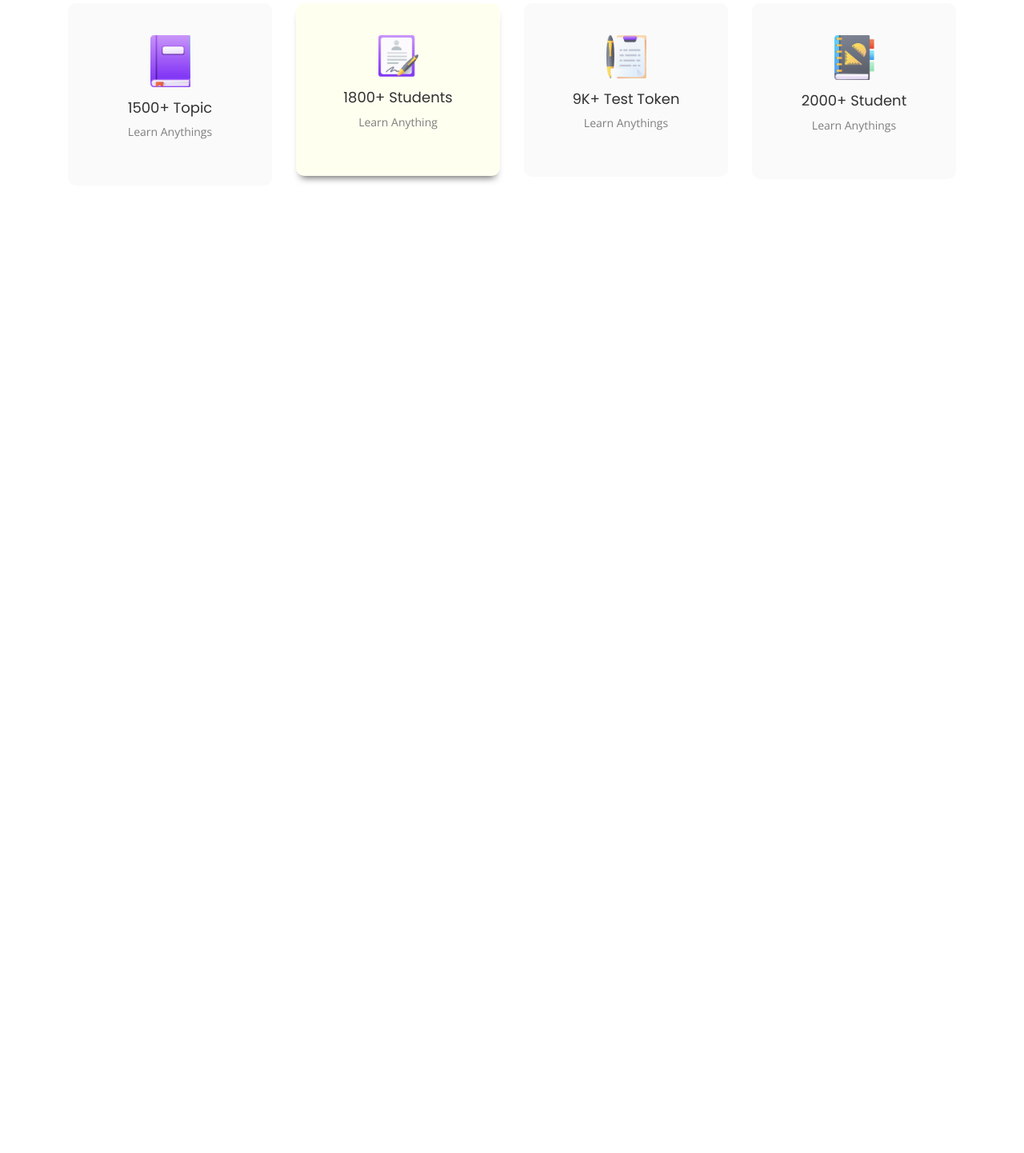
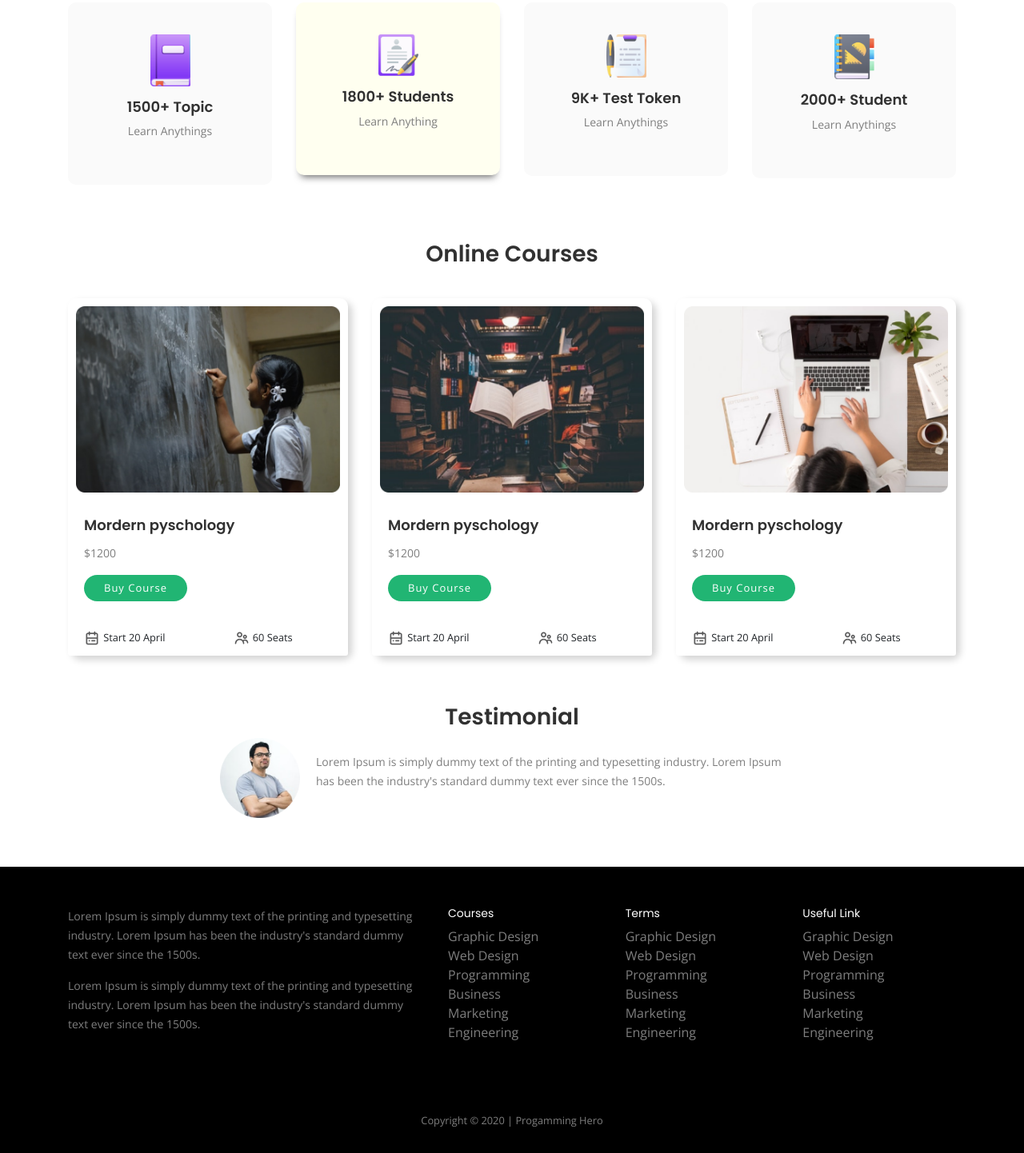
Before and after one commit to ZahirRussell/e-school-landing-page, a plain HTML site: page index.html in a window 1280 px wide. Shown: the part 439-1881 px from the top of the page at 80% size. Before the commit the page ends 800 px from the top, so only its background shows below. Drawn offline with nearby package versions, Linux system fonts and the light colour scheme; a script that the page names is missing.

Commit message:
Sections Added

```diff
--- a/css/style.css
+++ b/css/style.css
@@ -1,26 +1,3 @@
-/*
-  Theme Name: Theme Name
-  Author: Author Name
-  Support: admin@gmail.com
-  Description: Creative  HTML5 template.
-  Version: 1.0
-*/
-
-/* CSS Index
------------------------------------
-1. Theme default css
-2. header
-3. slider
-4. about-area
-5. features-box
-6. department
-7. team
-8. video-area
-9. counter
-10. footer
-*/
-
-
 
 /* 1. Theme default css */
 @import url('https://fonts.googleapis.com/css?family=Open+Sans:300,400,600,700|Poppins:300,400,500,600,700');
@@ -29,19 +6,7 @@
 	font-weight: normal;
 	font-style: normal;
 }
-.img {
-	max-width: 100%;
-	transition: all 0.3s ease-out 0s;
-}
-.f-left {
-	float: left
-}
-.f-right {
-	float: right
-}
-.fix {
-	overflow: hidden
-}
+
 a,
 .button {
 	-webkit-transition: all 0.3s ease-out 0s;
@@ -55,25 +20,9 @@ a:focus,
 	text-decoration: none;
 	outline: none;
 }
-a:focus,
-a:hover,
-.portfolio-cat a:hover,
-.footer -menu li a:hover {
-	color: #2B96CC;
-	text-decoration: none;
-}
-a,
-button {
-	color: #1696e7;
-	outline: medium none;
-}
-button:focus,input:focus,input:focus,textarea,textarea:focus{outline: 0}
-.uppercase {
-	text-transform: uppercase;
-}
-.capitalize {
-	text-transform: capitalize;
-}
+
+
+
 h1,
 h2,
 h3,
@@ -81,24 +30,16 @@ h4,
 h5,
 h6 {
 	font-family: 'Poppins', sans-serif;
-	font-weight: normal;
 	color: #313131;
 	margin-top: 0px;
 	font-style: normal;
-	font-weight: 400;
+	font-weight: 600;
 	text-transform: normal;
 }
-h1 a,
-h2 a,
-h3 a,
-h4 a,
-h5 a,
-h6 a {
-	color: inherit;
-}
+
 h1 {
 	font-size: 40px;
-	font-weight: 500;
+	font-weight: 800;
 }
 h2 {
 	font-size: 35px;
@@ -129,18 +70,7 @@ p {
 	color: #7e7e7e;
 	margin-bottom: 15px;
 }
-hr {
-	border-bottom: 1px solid #eceff8;
-	border-top: 0 none;
-	margin: 30px 0;
-	padding: 0;
-}
-label {
-	color: #7e7e7e;
-	cursor: pointer;
-	font-size: 14px;
-	font-weight: 400;
-}
+
 *::-moz-selection {
 	background: #d6b161;
 	color: #fff;
@@ -166,52 +96,20 @@ label {
 	font-size: 14px;
 	opacity: 1;
 }
-.theme-overlay {
-	position: relative
-}
-.theme-overlay::before {
-	background: #1696e7 none repeat scroll 0 0;
-	content: "";
-	height: 100%;
-	left: 0;
-	opacity: 0.6;
-	position: absolute;
-	top: 0;
-	width: 100%;
-}
-.separator {
-	border-top: 1px solid #f2f2f2
-}
-/* button style */
-
-/* .btn {
-	-moz-user-select: none;
-	background: #1696e7 none repeat scroll 0 0;
-	border: medium none;
-	border-radius: 2px;
-	color: #fff;
-	cursor: pointer;
-	display: inline-block;
-	font-size: 13px;
-	font-weight: 600;
-	letter-spacing: 1px;
-	line-height: 1;
-	margin-bottom: 0;
-	padding: 13px 25px;
-	text-align: center;
-	text-transform: uppercase;
-	touch-action: manipulation;
-	transition: all 0.3s ease 0s;
-	vertical-align: middle;
-	white-space: nowrap;
-} */
-
 
 .container{
 	margin-bottom: 20px;
 }
 .section-top{
 	background: #F0FFF0;
+}
+.section-top h6{
+	color: rgba(255, 94, 0, 0.877);
+	font-size: 13px;
+	font-weight: 500;
+}
+.green-color{
+	color: #21B573;;
 }
 .top-content{
 	padding: 50px;
@@ -222,11 +120,11 @@ label {
 	border-radius: 33px;
 	color: #fff;
 	font-size: 13px;
-	font-weight: 600;
+	font-weight: 500;
 	letter-spacing: 1px;
 	line-height: 1;
 	margin-bottom: 0;
-	padding: 13px 25px;
+	padding: 10px 25px;
 	text-align: center;
 	transition: all 0.3s ease 0s;
 	vertical-align: middle;
@@ -254,3 +152,57 @@ label {
 .info h5{
 	padding-top: 15px;
 	}
+
+.section-courses{
+	margin-top: 40px;
+	}
+.section-courses h3{
+	text-align: center;
+	padding: 30px;
+	}
+.card{
+	border: none;
+	border-radius: 10px;
+	box-shadow: 5px 5px 10px lightgray;
+	}
+.card-footer{
+	border-top: none;
+	background-color: white;
+	}
+.card img{
+	padding: 10px;
+	}
+.card-footer img{
+	padding: 0px;
+	}
+
+.section-testimonial {
+	padding: 40px;
+	}
+
+.section-testimonial p{
+	padding: 20px;
+	}
+
+.section-bottom{
+	background-color: black;
+	padding: 50px;
+	}
+
+.section-bottom h5{
+	font-size: 14px;
+	color: white;
+	font-weight: 400;
+	}
+.section-bottom li a{
+	font-weight: normal;
+	line-height: 24px;
+	color: #7e7e7e;
+	}
+
+footer{
+	text-align: center;
+	background-color: black;
+	color: #7e7e7e;
+	padding: 10px 10px 30px;
+	}
--- a/index.html
+++ b/index.html
@@ -19,7 +19,7 @@
     <body>
         <section class="section-top">
             <div class="container">
-                <nav class="navbar navbar-expand-lg d-flex">
+                <!-- <nav class="navbar navbar-expand-lg d-flex">
                     <img class="navbar-brand" width="150px" src="img/ICON/Logo.png">
                     <button class="navbar-toggler" type="button" data-toggle="collapse" data-target="#navbarNav" aria-controls="navbarNav" aria-expanded="false" aria-label="Toggle navigation">
                       <span class="navbar-toggler-icon"></span>
@@ -27,63 +27,47 @@
                     <div class="collapse navbar-collapse" id="navbarNav">
                       <ul class="navbar-nav">
                         <li class="nav-item active">
-                          <a class="nav-link" href="#">Home <span class="sr-only">(current)</span></a>
+                          <a class="nav-link" href="#">Books <span class="sr-only">(current)</span></a>
                         </li>
                         <li class="nav-item">
-                          <a class="nav-link" href="#">Features</a>
+                          <a class="nav-link" href="#">Courses</a>
                         </li>
                         <li class="nav-item">
-                          <a class="nav-link" href="#">Pricing</a>
+                          <a class="nav-link" href="#">Others</a>
                         </li>
                         <li class="nav-item">
-                          <a class="nav-link disabled" href="#" tabindex="-1" aria-disabled="true">Disabled</a>
+                          <a class="nav-link" href="#">Blog</a>
+                        </li>
+                        <li class="nav-item">
+                          <button class="button">Sign In</button>
                         </li>
                       </ul>
                     </div>
-                  </nav>
+                  </nav>  -->
 
-                  <!-- <nav class="navbar navbar-light bg-light justify-content-between">
+                  <nav class="navbar navbar-expand-lg navbar-light">
                     <img class="navbar-brand" width="150px" src="img/ICON/Logo.png">
-                    <div class="navbar-nav">
-                        <a class="nav-item nav-link active" href="#">Home <span class="sr-only">(current)</span></a>
-                        <a class="nav-item nav-link" href="#">Features</a>
-                        <a class="nav-item nav-link" href="#">Pricing</a>
-                        <a class="nav-item nav-link disabled" href="#">Disabled</a>
-                      </div>
-                  </nav> -->
-                  <!-- <nav class="navbar navbar-toggleable-md navbar-light bg-faded">
-                    <button class="navbar-toggler navbar-toggler-right" type="button" data-toggle="collapse" data-target="#navbarNavDropdown" aria-controls="navbarNavDropdown" aria-expanded="false" aria-label="Toggle navigation">
+                    <button class="navbar-toggler" type="button" data-toggle="collapse" data-target="#navbarNavAltMarkup" aria-controls="navbarNavAltMarkup" aria-expanded="false" aria-label="Toggle navigation">
                       <span class="navbar-toggler-icon"></span>
                     </button>
-                    <a class="navbar-brand" href="#">Navbar</a>
-                    <ul class="navbar-nav mr-auto">
-                      <li class="nav-item active">
-                        <a class="nav-link" href="#">Home <span class="sr-only">(current)</span></a>
-                      </li>
-                      <li class="nav-item">
-                        <a class="nav-link" href="#">Features</a>
-                      </li>
-                      <li class="nav-item">
-                        <a class="nav-link" href="#">Pricingg</a>
-                      </li>
-                    </ul>
-                    <ul class="navbar-nav">
-                      <li class="nav-item">
-                        <a class="nav-link" href="{{ url('/login') }}">Login</a>
-                      </li>
-                      <li class="nav-item">
-                        <a class="nav-link" href="{{ url('/register') }}">Register</a>
-                      </li>
-                    </ul>
-                  </nav> -->
+                    <div class="collapse navbar-collapse" id="navbarNavAltMarkup">
+                      <div class="navbar-nav">
+                        <a class="nav-item nav-link active" href="#">Books <span class="sr-only">(current)</span></a>
+                        <a class="nav-item nav-link" href="#">Courses</a>
+                        <a class="nav-item nav-link" href="#">Others</a>
+                        <a class="nav-item nav-link" href="#">Blog</a>
+                        <a class="nav-item nav-link" href="#">  <button class="button">Sign In</button></a>
+                      </div>
+                    </div>
+                  </nav>
 
                   <div class="row align-items-center top-content">
                     <div class="col-md-7">
-                      <p class="text-danger">Are you ready to Learn?</p>
-                      <h1>Lear with Fun</h1>
-                      <h1>on <span class="text-success">any schedule</span></h1>
-                      <p>Lorem Ipsum is simply dummy text of the printing and typesetting industry. Lorem Ipsum has been the industry's standard dummy text ever since the 1500s.</p>
-                      <button class="button">Buy Now</button>
+                      <h6 class="text-danger">Are you ready to Learn?</h6>
+                      <h1>Learn with Fun</h1>
+                      <h1>on <span class="green-color">any schedule</span></h1>
+                      <p>Lorem Ipsum is simply dummy text of the printing and typesetting industry. Lorem Ipsum has been ever since the 1500s.</p>
+                      <button class="button">Get Started</button>
                     </div>
                     <div class="col-md-5">
                    <img src="img/Photos/Illustration.png" class="d-block w-100" alt="...">
@@ -123,11 +107,137 @@
                         </div>
                       </div>
                 </div>
-
-
             </div>
         </section>
+<section class="section-courses">
+    <div class="container">
+        <h3>Online Courses</h3>
+        <div class="card-deck">
+          <div class="card">
+            <img src="img/Photos/Morder pyschology.png" class="card-img-top" alt="...">
+            <div class="card-body">
+              <h5 class="card-title">Mordern pyschology</h5>
+              <p class="card-text">$1200</p>
+              <button class="button">Buy Course</button>
+            </div>
+            <div class="card-footer">
+                <div class="row d-flex justify-content-between">
+                    <div class="col-md-6">
+                          <img src="img/ICON/calendar.png" width="20px">
+                          <small>Start 20 April</small>
+                    </div>
+                    <div class="col-md-6">
+                        &nbsp;&nbsp;&nbsp;
+                      <img src="img/ICON/people.png" width="20px">
+                      <small>60 Seats</small>
+                  </div>
+                </div>
+            </div>
+          </div>
+          <div class="card">
+            <img src="img/Photos/Morder psyc.png" class="card-img-top" alt="...">
+            <div class="card-body">
+              <h5 class="card-title">Mordern pyschology</h5>
+              <p class="card-text">$1200</p>
+              <button class="button">Buy Course</button>
+            </div>
+            <div class="card-footer">
+                <div class="row d-flex justify-content-between">
+                    <div class="col-md-6">
+                          <img src="img/ICON/calendar.png" width="20px">
+                          <small>Start 20 April</small>
+                    </div>
+                    <div class="col-md-6">
+                        &nbsp;&nbsp;&nbsp;
+                      <img src="img/ICON/people.png" width="20px">
+                      <small>60 Seats</small>
+                  </div>
+                </div>
+            </div>
+          </div>
+          <div class="card">
+            <img src="img/Photos/Morder pychons.png" class="card-img-top" alt="...">
+            <div class="card-body">
+              <h5 class="card-title">Mordern pyschology</h5>
+              <p class="card-text">$1200</p>
+              <button class="button">Buy Course</button>
+            </div>
+            <div class="card-footer">
+              <div class="row d-flex justify-content-between">
+                  <div class="col-md-6">
+                        <img src="img/ICON/calendar.png" width="20px">
+                        <small>Start 20 April</small>
+                  </div>
+                  <div class="col-md-6">
+                      &nbsp;&nbsp;&nbsp;
+                    <img src="img/ICON/people.png" width="20px">
+                    <small>60 Seats</small>
+                </div>
+              </div>
+            </div>
+          </div>
+        </div>
+      </div>
+</section>
+<section class="section-testimonial">
+  <div class="container">
+    <h3 class="text-center">Testimonial</h3>
+    <div class="row">
+      <div class="col-md-8 offset-md-2">
+        <div class="d-flex justify-content-between align-items-center">
+        <img src="img/Photos/Man.png" width="100px" class="img-circle">
+        <p>Lorem Ipsum is simply dummy text of the printing and typesetting industry. Lorem Ipsum has been the industry's standard dummy text ever since the 1500s.</p>
+      </div>
+      </div>
+    </div>
+  </div>
+</section>
+<section class="section-bottom">
+  <div class="container">
+    <div class="row">
+      <div class="col-md-5">
+        <p>Lorem Ipsum is simply dummy text of the printing and typesetting industry. Lorem Ipsum has been the industry's standard dummy text ever since the 1500s.</p>
+        <p>Lorem Ipsum is simply dummy text of the printing and typesetting industry. Lorem Ipsum has been the industry's standard dummy text ever since the 1500s.</p>
 
+      </div>
+      <div class="col-md-7">
+            <div class="row">
+              <div class="col-md-4">
+                <h5>Courses</h5>
+                <ul>
+                  <li><a href="#">Graphic Design</a></li>
+                  <li><a href="#">Web Design</a></li>
+                  <li><a href="#">Programming</a></li>
+                  <li><a href="#">Business</a></li>
+                  <li><a href="#">Marketing</a></li>
+                  <li><a href="#">Engineering</a></li>
+                </ul>
+
+                      </div>
+                      <div class="col-md-4">
+                        <h5>Terms</h5>
+                        <li><a href="#">Graphic Design</a></li>
+                        <li><a href="#">Web Design</a></li>
+                        <li><a href="#">Programming</a></li>
+                        <li><a href="#">Business</a></li>
+                        <li><a href="#">Marketing</a></li>
+                        <li><a href="#">Engineering</a></li>
+                      </div>
+                      <div class="col-md-4">
+                        <h5>Useful Link</h5>
+                        <li><a href="#">Graphic Design</a></li>
+                        <li><a href="#">Web Design</a></li>
+                        <li><a href="#">Programming</a></li>
+                        <li><a href="#">Business</a></li>
+                        <li><a href="#">Marketing</a></li>
+                        <li><a href="#">Engineering</a></li>
+                      </div>
+            </div>
+    </div>
+    </div>
+  </div>
+</section>
+<footer><small>Copyright © 2020 | Progamming Hero</small></footer>
 
 		<!-- JS here -->
         <script src="js/vendor/jquery-1.12.4.min.js"></script>
```
Lines whose indentation alone changed are shown as unchanged.
